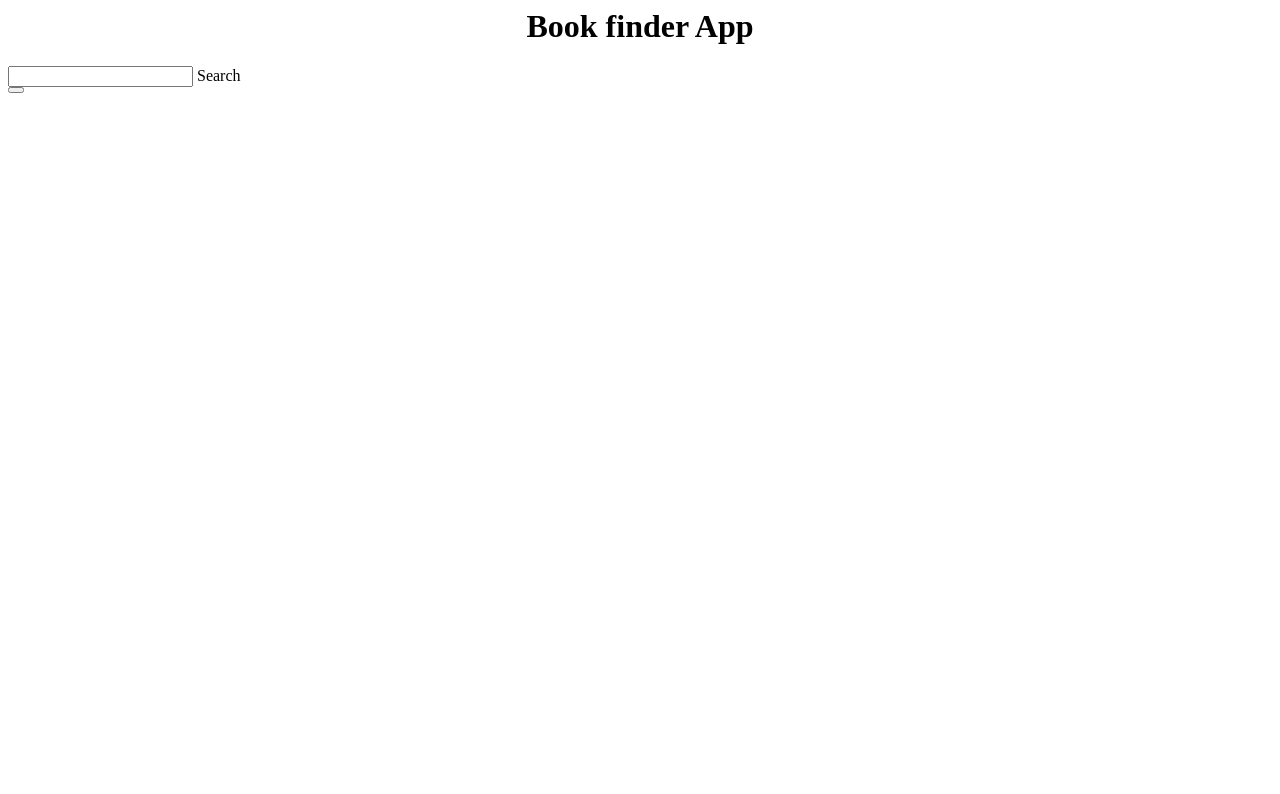
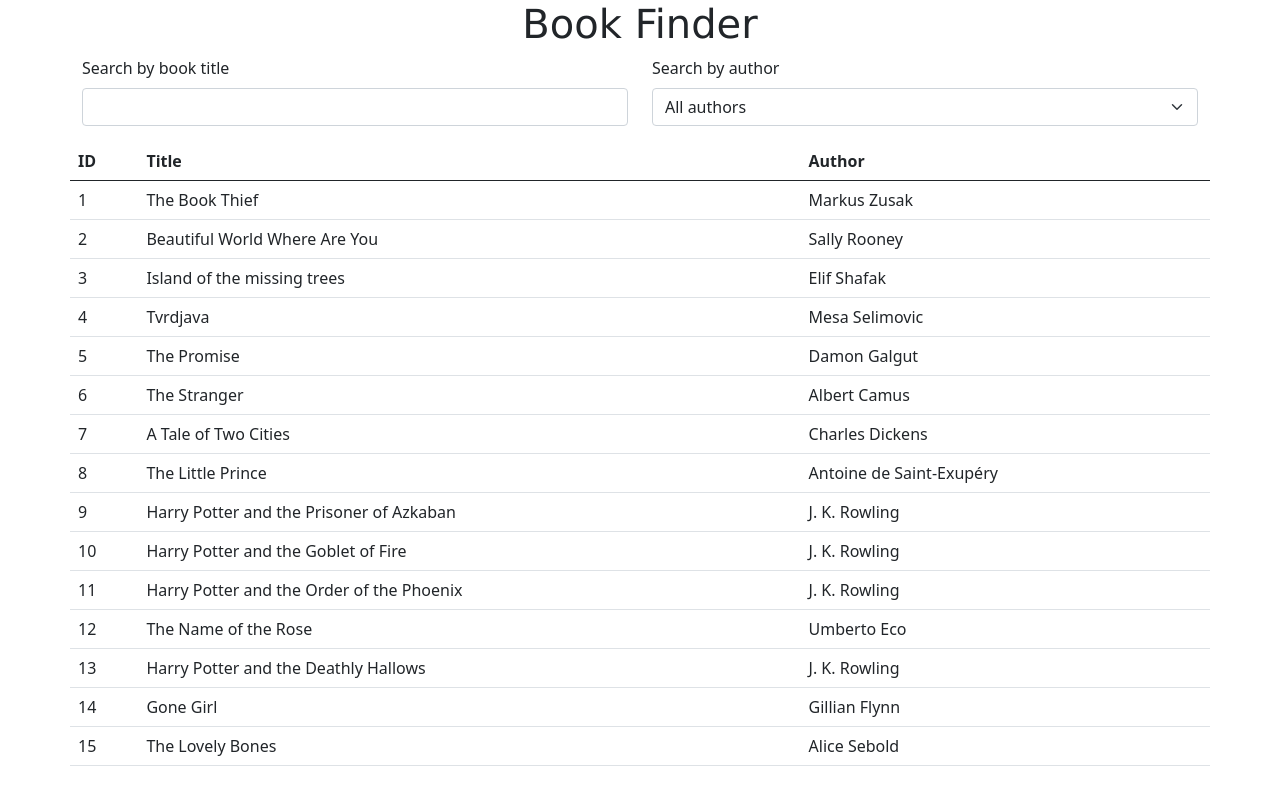
Before and after one commit to ninadugandzic/book-finder, a plain HTML site: page index.html in a window 1280 px wide. Drawn offline with nearby package versions, Linux system fonts and the light colour scheme.

Commit message:
implemented new code in script, as well as new html code

```diff
--- a/index.html
+++ b/index.html
@@ -1,22 +1,71 @@
+<link href="https://cdn.jsdelivr.net/npm/bootstrap@5.0.2/dist/css/bootstrap.min.css" rel="stylesheet"
+    integrity="sha384-EVSTQN3/azprG1Anm3QDgpJLIm9Nao0Yz1ztcQTwFspd3yD65VohhpuuCOmLASjC" crossorigin="anonymous">
+<script src="https://cdn.jsdelivr.net/npm/bootstrap@5.0.2/dist/js/bootstrap.bundle.min.js"
+    integrity="sha384-MrcW6ZMFYlzcLA8Nl+NtUVF0sA7MsXsP1UyJoMp4YLEuNSfAP+JcXn/tWtIaxVXM"
+    crossorigin="anonymous"></script>
+
+<script src="script.js" defer></script>
+<link rel="stylesheet" href="style.css">
+<!doctype html>
 <html lang="en">
+
 <head>
-    <meta charset="UTF-8">
-    <meta http-equiv="X-UA-Compatible" content="IE=edge">
-    <meta name="viewport" content="width=device-width, initial-scale=1.0">
-    <link rel="stylesheet" href="style.css">
-    <title>Document</title>
+    <!-- Required meta tags -->
+    <meta charset="utf-8">
+    <meta name="viewport" content="width=device-width, initial-scale=1">
+
+    <!-- Bootstrap CSS -->
+    <link href="https://cdn.jsdelivr.net/npm/bootstrap@5.0.2/dist/css/bootstrap.min.css" rel="stylesheet"
+        integrity="sha384-EVSTQN3/azprG1Anm3QDgpJLIm9Nao0Yz1ztcQTwFspd3yD65VohhpuuCOmLASjC" crossorigin="anonymous">
+
+    <title>Book Finder</title>
+    <h1>Book Finder</h1>
 </head>
+
 <body>
-    <h1>Book finder App</h1>
-    <div class="input-group">
-        <div class="form-outline">
-          <input type="search" id="form1" class="form-control" />
-          <label class="form-label" for="form1">Search</label>
+    <script src="https://cdn.jsdelivr.net/npm/bootstrap@5.0.2/dist/js/bootstrap.bundle.min.js"
+        integrity="sha384-MrcW6ZMFYlzcLA8Nl+NtUVF0sA7MsXsP1UyJoMp4YLEuNSfAP+JcXn/tWtIaxVXM"
+        crossorigin="anonymous"></script>
+
+    <div class="wrapper">
+        <div class="container">
+
+            <div class="row">
+
+                <div class="col-6">
+                    <div class="mb-3">
+                        <label for="search" class="form-label">Search by book title</label>
+                        <input type="text" class="form-control" id="search">
+                    </div>
+                </div>
+
+                <div class="col-6">
+                    <label class="form-label">Search by author</label>
+
+                    <select class="form-select" id="authorSelect">
+                        <option selected value="">All authors</option>
+                    </select>
+
+                </div>
+
+            </div>
+
+            <div class="row">
+                <table class="table">
+                    <thead>
+                        <tr>
+                            <th scope="col">ID</th>
+                            <th scope="col">Title</th>
+                            <th scope="col">Author</th>
+                        </tr>
+                    </thead>
+                    <tbody>
+                    </tbody>
+                </table>
+            </div>
         </div>
-        <button type="button" class="btn btn-primary">
-          <i class="fas fa-search"></i>
-        </button>
-      </div>
-</div>
+    </div>
+
 </body>
+
 </html>
--- a/script.js
+++ b/script.js
@@ -0,0 +1,162 @@
+let books = [
+    {
+        id: 1,
+        title: 'The Book Thief',
+        author: 'Markus Zusak'
+    },
+    {
+        id: 2,
+        title: 'Beautiful World Where Are You',
+        author: 'Sally Rooney'
+    },
+    {
+        id: 3,
+        title: 'Island of the missing trees',
+        author: 'Elif Shafak'
+    },
+    {
+        id: 4,
+        title: 'Tvrdjava',
+        author: 'Mesa Selimovic'
+    },
+    {
+        id: 5,
+        title: 'The Promise',
+        author: 'Damon Galgut'
+    },
+    {
+        id: 6,
+        title: 'The Stranger',
+        author: 'Albert Camus'
+    },
+    {
+        id: 7,
+        title: 'A Tale of Two Cities',
+        author: 'Charles Dickens'
+    },
+    {
+        id: 8,
+        title: 'The Little Prince',
+        author: 'Antoine de Saint-Exupéry'
+    },
+    {
+        id: 9,
+        title: 'Harry Potter and the Prisoner of Azkaban',
+        author: 'J. K. Rowling'
+    },
+    {
+        id: 10,
+        title: 'Harry Potter and the Goblet of Fire',
+        author: 'J. K. Rowling'
+    },
+    {
+        id: 11,
+        title: 'Harry Potter and the Order of the Phoenix',
+        author: 'J. K. Rowling'
+    },
+    {
+        id: 12,
+        title: 'The Name of the Rose',
+        author: 'Umberto Eco'
+    },
+    {
+        id: 13,
+        title: 'Harry Potter and the Deathly Hallows',
+        author: 'J. K. Rowling'
+    },
+    {
+        id: 14,
+        title: 'Gone Girl',
+        author: 'Gillian Flynn'
+    },
+    {
+        id: 15,
+        title: 'The Lovely Bones',
+        author: 'Alice Sebold'
+    }
+];
+
+const columns = ['id', 'title', 'author'];
+
+const tableBody = document.querySelector('.table tbody');
+const searchInput = document.getElementById('search');
+const authorSelect = document.getElementById('authorSelect');
+
+function removeDuplicatesFromArray(array) {
+    return Array.from(new Set(array));
+}
+
+function renderAuthorsIntoSelect() {
+    let authors = books.map(function (book) {
+        return book.author;
+    });
+    authors = removeDuplicatesFromArray(authors);
+
+    authors.forEach(item => {
+        const option = document.createElement('option');
+        option.setAttribute('value', item);
+        option.innerText = item;
+
+        authorSelect.appendChild(option);
+    });
+}
+
+function createNewTableRow(book) {
+    const createdRow = document.createElement('tr');
+
+    let cells = columns.map(column => {
+        let cell = document.createElement('td');
+        cell.innerText = book[column];
+        return cell;
+    });
+
+    createdRow.append(...cells);
+    tableBody.appendChild(createdRow);
+}
+
+function generateList(bookArray) {
+    bookArray.forEach(bookArray => {
+        createNewTableRow(bookArray);
+    });
+}
+
+function refreshList(bookArray) {
+    tableBody.innerHTML = ''; // remove old content
+    generateList(bookArray); // re-render list
+}
+
+function filterBooksByTitle(searchTitle) {
+    if (!searchTitle || !searchTitle.length) {
+        refreshList(books);
+    } else {
+        let filteredBooks = books.filter(book => book.title.toLowerCase().includes(searchTitle.toLowerCase()));
+        refreshList(filteredBooks);
+    }
+}
+
+function filterBooksByAuthor(authorName) {
+    if (!authorName || !authorName.length) {
+        refreshList(books);
+    } else {
+        let filteredBooks = books.filter(book => book.author === authorName);
+        refreshList(filteredBooks);
+    }
+}
+
+
+searchInput.oninput = function () {
+    filterBooksByTitle(searchInput.value);
+    if(authorSelect.value){
+        authorSelect.value = '';
+    }
+}
+
+authorSelect.onchange = function () {
+    filterBooksByAuthor(authorSelect.value);
+    if(searchInput.value){
+        searchInput.value = '';
+    }
+}
+
+generateList(books);
+renderAuthorsIntoSelect();
--- a/style.css
+++ b/style.css
@@ -1,3 +1,5 @@
 h1{
     text-align: center;
+    font-family: Verdana, Geneva, Tahoma, sans-serif;
+    font-weight: bold;
 }
```
